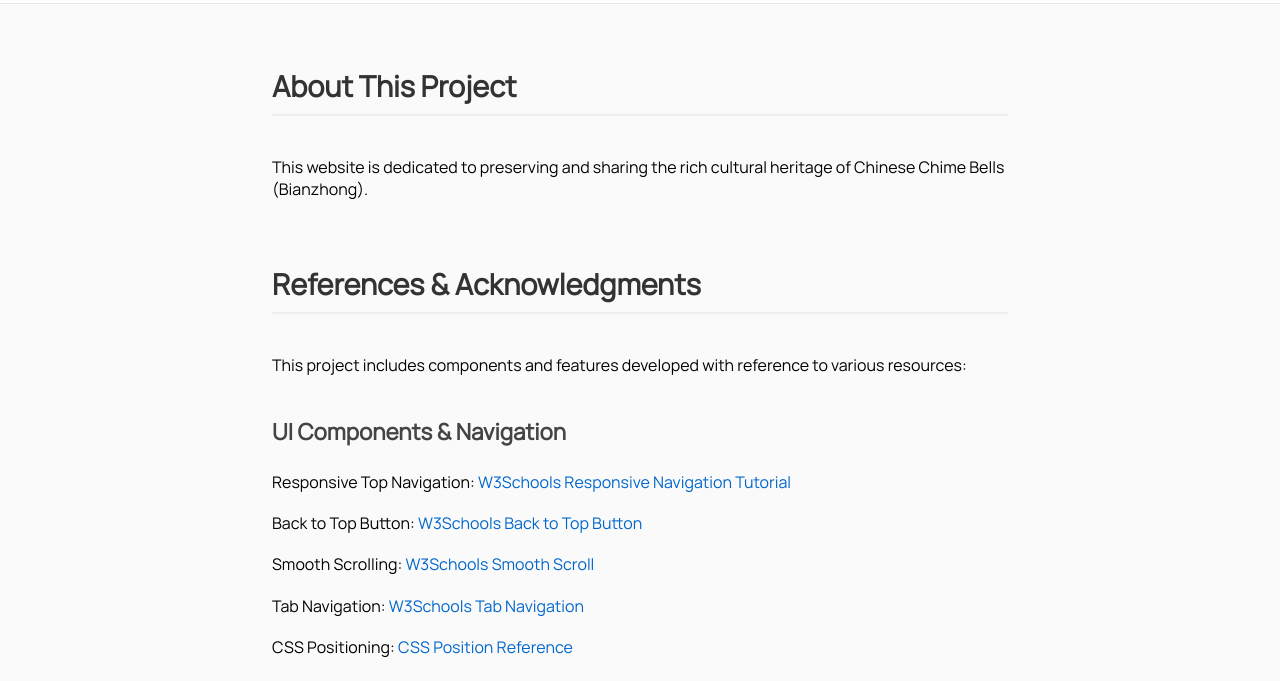
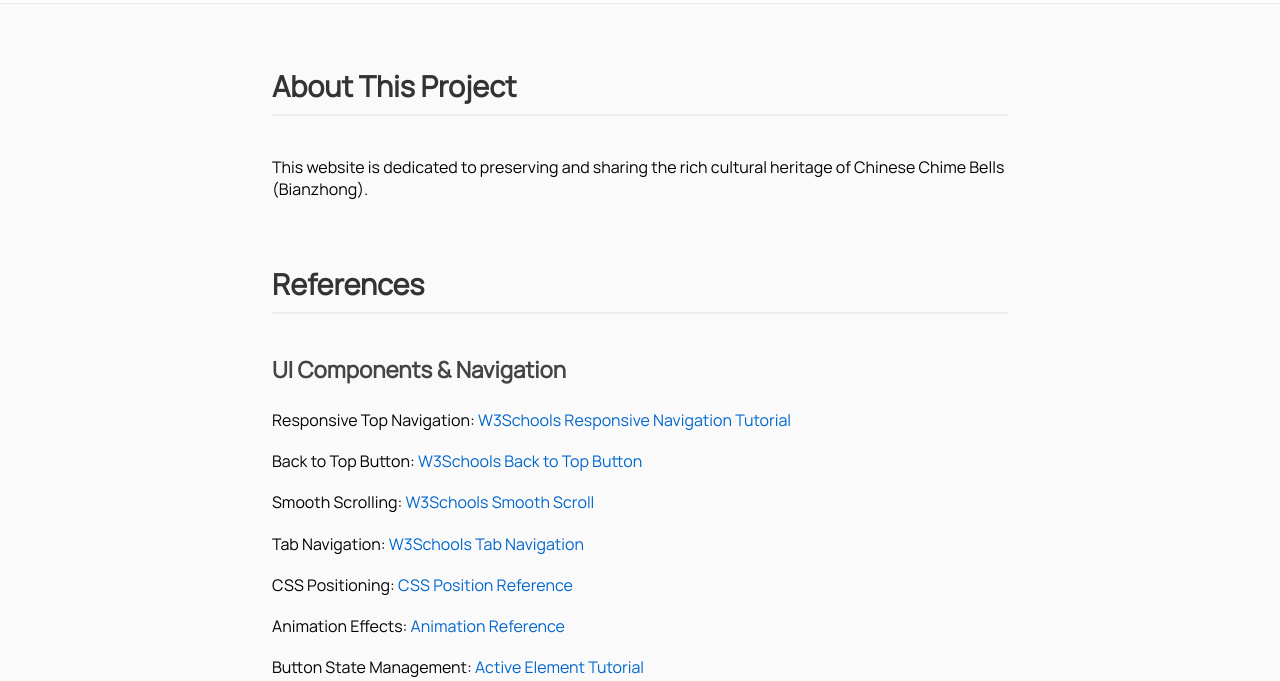
Before and after one commit to w702123/chinese_chimebell_website, a plain HTML site: page about.html in a window 1280 px wide. Shown: the part 71-752 px from the top of the page. Drawn offline with Linux system fonts and the light colour scheme.

Commit message:
Update about.html

```diff
--- a/about.html
+++ b/about.html
@@ -49,10 +49,8 @@
 
 
                 <section class="about-section">
-                    <h2>References & Acknowledgments</h2>
-                    <p>
-                        This project includes components and features developed with reference to various resources:
-                    </p>
+                    <h2>References</h2>
+
 
                     <h3>UI Components & Navigation</h3>
                     <ul>
```
